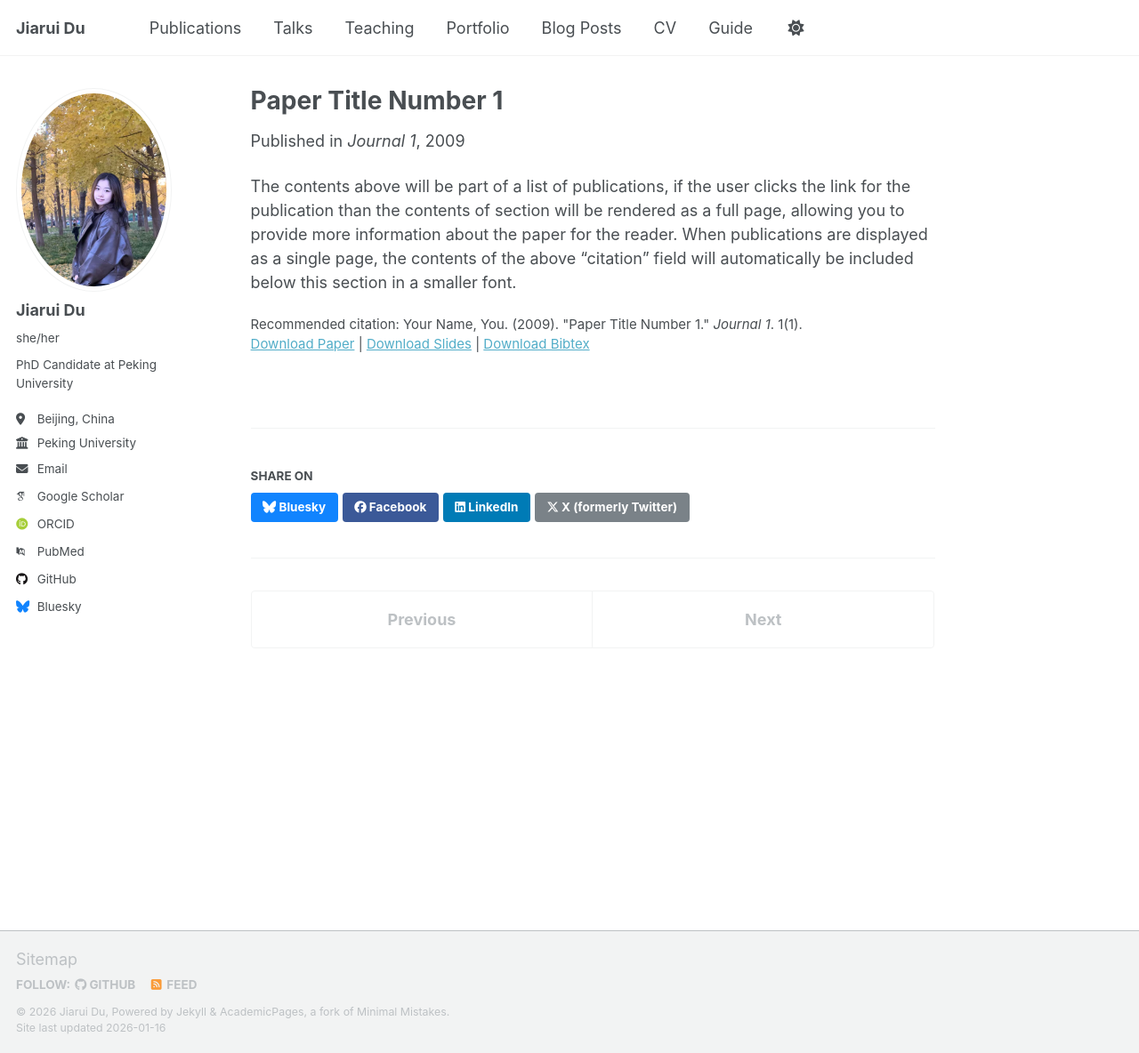
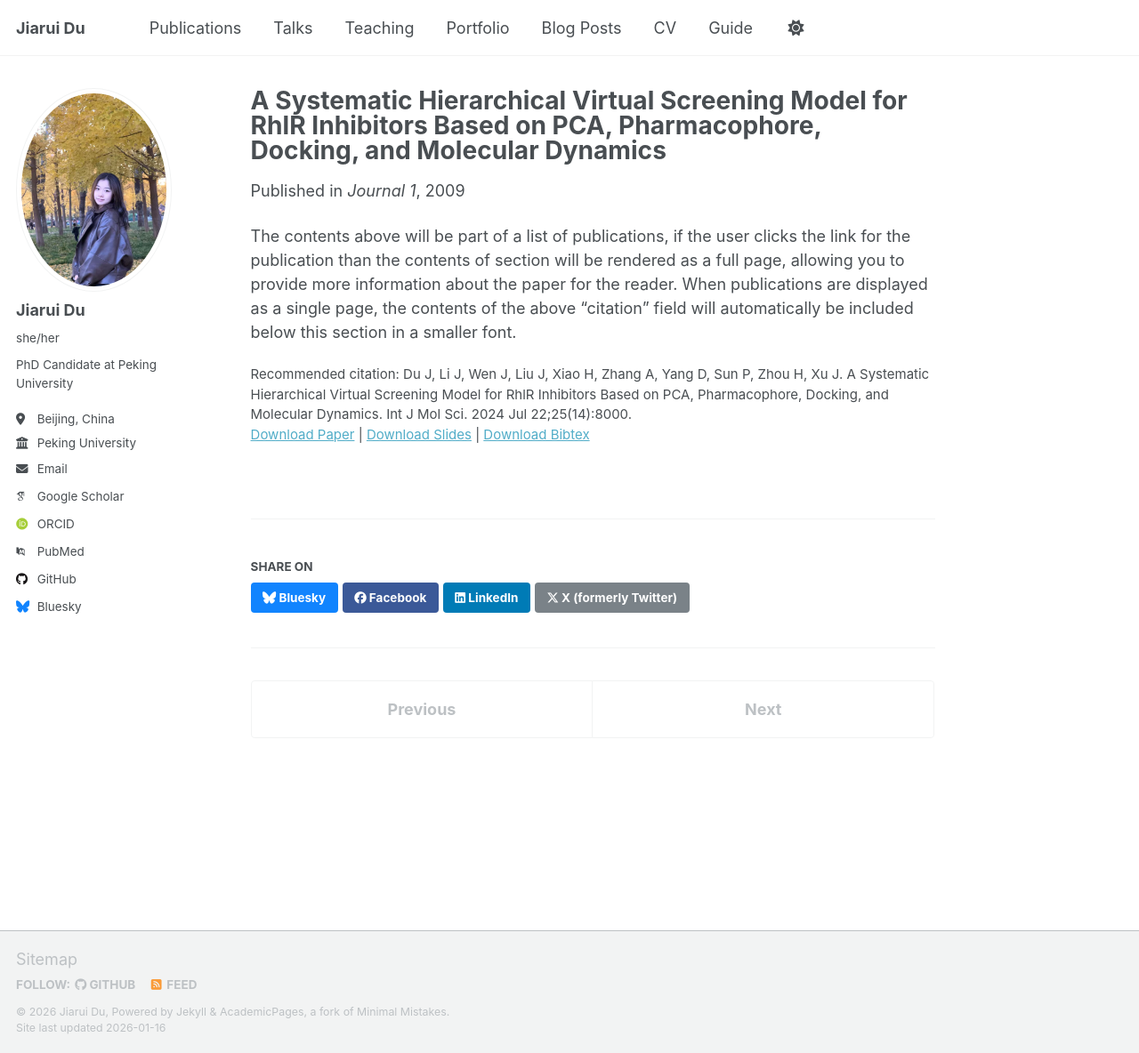
Before and after one commit to dujiarui2003/dujiarui2003.github.io, a Jekyll site: the page built from _publications/2009-10-01-paper-title-number-1.md, in a window 1280 px wide and 1184 px high. Shown: the whole window at 89% size. Built offline with Jekyll 4.4.1, drawn with Linux system fonts in a browser that asks for light colours; some web fonts are replaced; a script that is not in the unit is left out.

Commit message:
Update 2024-paper-1.md

```diff
--- a/_publications/2009-10-01-paper-title-number-1.md
+++ b/_publications/2009-10-01-paper-title-number-1.md
@@ -1,14 +1,14 @@
 ---
-title: "Paper Title Number 1"
+title: "A Systematic Hierarchical Virtual Screening Model for RhlR Inhibitors Based on PCA, Pharmacophore, Docking, and Molecular Dynamics"
 collection: publications
 category: manuscripts
 permalink: /publication/2009-10-01-paper-title-number-1
-excerpt: 'This paper is about the number 1. The number 2 is left for future work.'
+excerpt: ''
 date: 2009-10-01
 venue: 'Journal 1'
 slidesurl: 'http://academicpages.github.io/files/slides1.pdf'
 paperurl: 'http://academicpages.github.io/files/paper1.pdf'
 bibtexurl: 'http://academicpages.github.io/files/bibtex1.bib'
-citation: 'Your Name, You. (2009). &quot;Paper Title Number 1.&quot; <i>Journal 1</i>. 1(1).'
+citation: 'Du J, Li J, Wen J, Liu J, Xiao H, Zhang A, Yang D, Sun P, Zhou H, Xu J. A Systematic Hierarchical Virtual Screening Model for RhlR Inhibitors Based on PCA, Pharmacophore, Docking, and Molecular Dynamics. Int J Mol Sci. 2024 Jul 22;25(14):8000.'
 ---
 The contents above will be part of a list of publications, if the user clicks the link for the publication than the contents of section will be rendered as a full page, allowing you to provide more information about the paper for the reader. When publications are displayed as a single page, the contents of the above "citation" field will automatically be included below this section in a smaller font.
```
